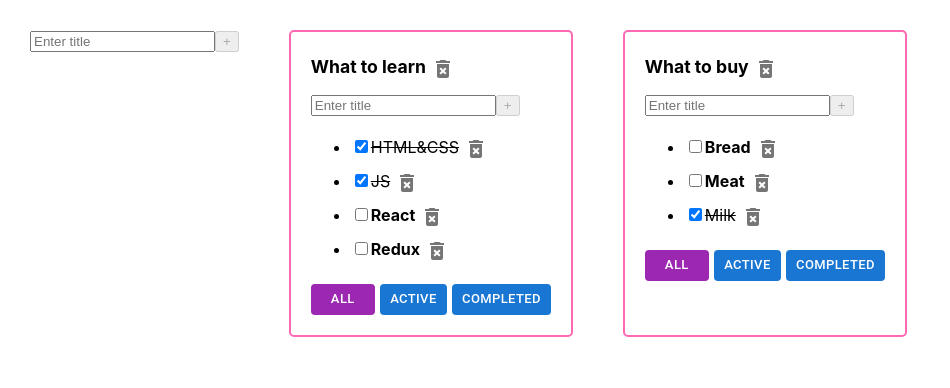
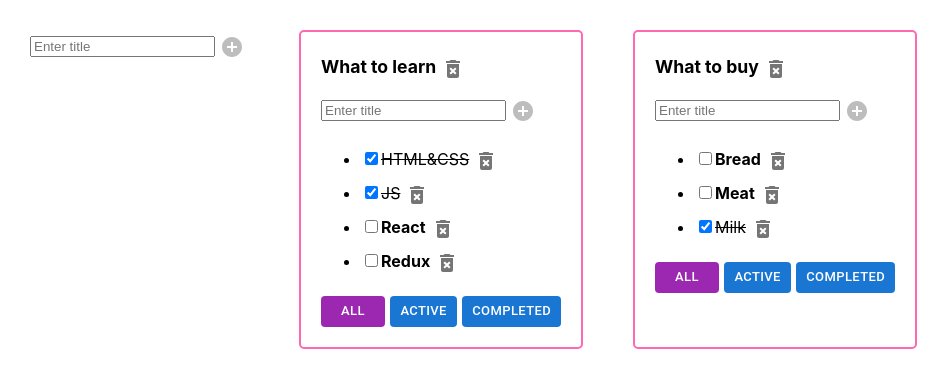
Before and after one commit to vbsm11/todolist-comeback, a React (Create React App) app: page / in a window 1280 px wide. Shown: the top 388 px of the page, without its empty margins (0-950 px from the left). Built offline with nearby package versions, Linux system fonts and the light colour scheme; the HTML template or start-up script is replaced by a standard one.

Commit message:
Add buttons for adding

```diff
--- a/src/AddItemForm.tsx
+++ b/src/AddItemForm.tsx
@@ -1,4 +1,6 @@
 import React, {ChangeEvent, FC, KeyboardEvent, useState} from 'react';
+import AddCircleIcon from '@mui/icons-material/AddCircle';
+import {IconButton} from '@mui/material';
 
 type AddItemFormPropsType = {
     addItem: (title: string) => void
@@ -49,16 +51,18 @@ export const AddItemForm: FC<AddItemFormPropsType> = (props) => {
         <div>
             <input
                 placeholder={'Enter title'}
-                className={error? 'input-error' : ''}
+                className={error ? 'input-error' : ''}
                 value={title}
                 onChange={setLocalTitleHandler}
                 onKeyDown={onKeyDownAddItemHandler}
             />
-            <button
+            <IconButton
+                size={'small'}
                 onClick={addItemHandler}
                 disabled={isAddNotPossible}
-            >+
-            </button>
+            >
+                <AddCircleIcon/>
+            </IconButton>
             {longTitleWarningMessage}
             {longTitleErrorMessage}
             {errorMessage}
```
